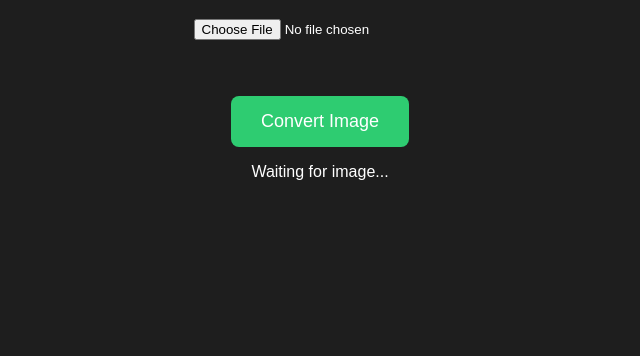
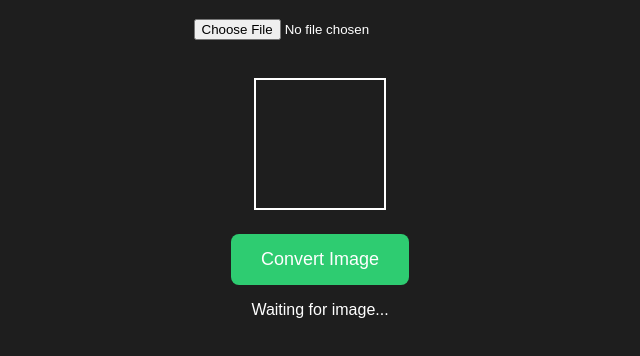
Before and after one commit to SDPLAYZYT/BedrockMapBuilder, a plain HTML site: page index.html in a window 1280 px wide. Shown: the part 90-446 px from the top of the page, without its empty margins (320-960 px from the left). Drawn offline with Linux system fonts and the light colour scheme.

Commit message:
Add index.html

```diff
--- a/index.html
+++ b/index.html
@@ -18,6 +18,7 @@
 <br><br>
 
 <img id="preview">
+    <canvas id="canvas" width="128" height="128"></canvas>
 
 <br>
 
```
